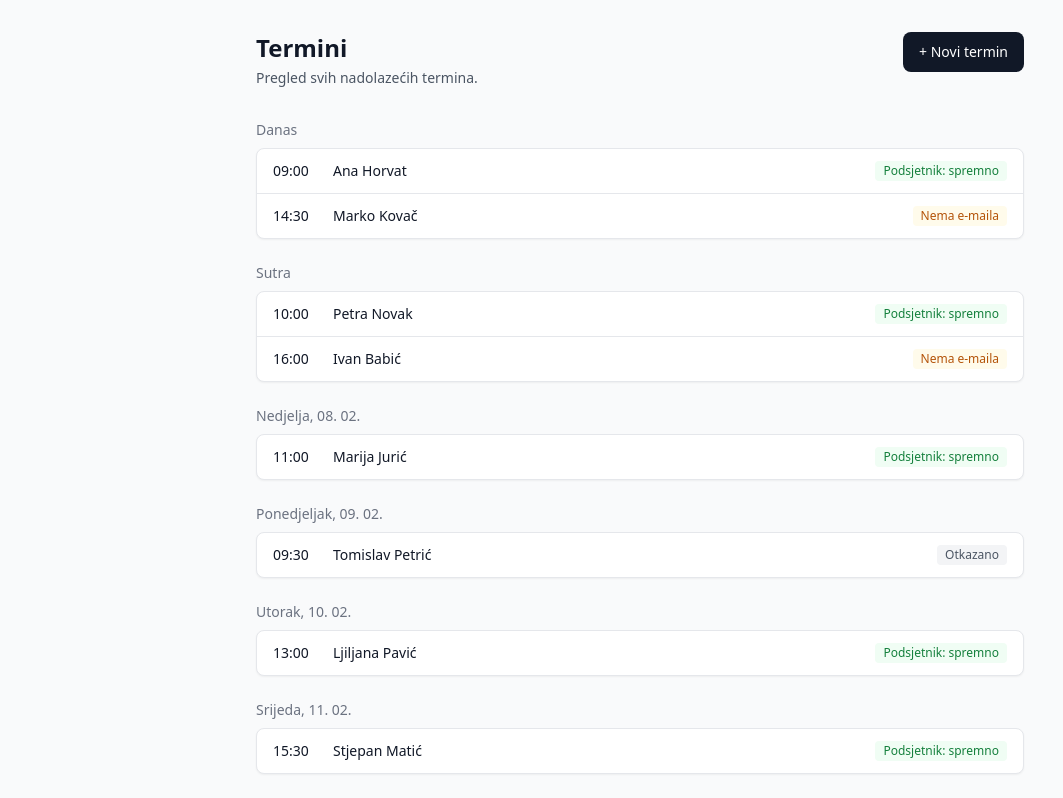
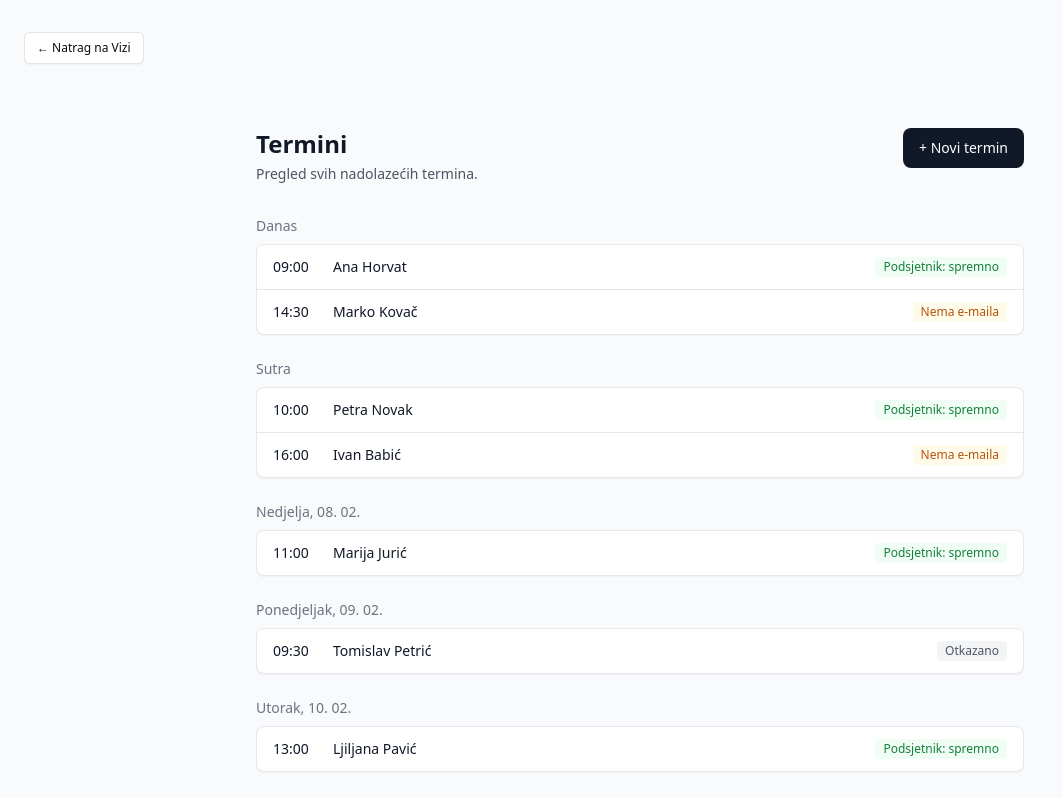
Before and after one commit to dplasc/vizi-reminders, a Next.js app: page /dashboard/termini in a window 1280 px wide. Shown: the top 798 px of the page, without its empty margins (0-1063 px from the left). Built offline with nearby package versions, Linux system fonts and the light colour scheme.

Commit message:
feat(reminders): add back button to Vizi in dashboard layout

```diff
--- /dev/null
+++ b/app/dashboard/layout.tsx
@@ -0,0 +1,19 @@
+import Link from "next/link";
+import { Button } from "@/components/ui/button";
+
+export default function DashboardLayout({
+  children,
+}: {
+  children: React.ReactNode;
+}) {
+  return (
+    <div className="min-h-screen bg-gray-50">
+      <div className="p-6 md:p-8 pb-0">
+        <Button asChild variant="outline" size="sm" className="-ml-2">
+          <Link href="https://vizi.hr/app">← Natrag na Vizi</Link>
+        </Button>
+      </div>
+      {children}
+    </div>
+  );
+}
```
